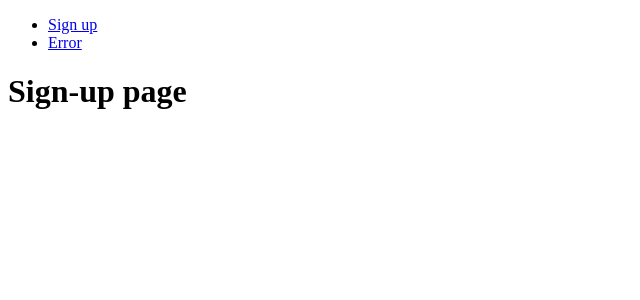
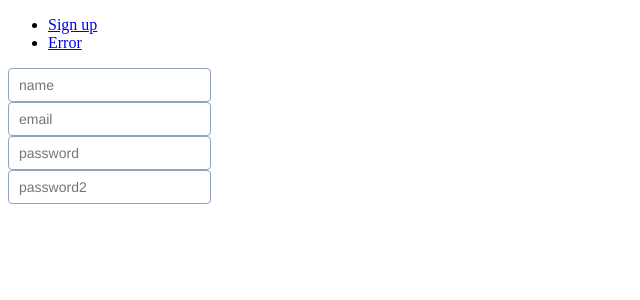
Before and after one commit to pixel-pixel/movie-tracker, a React (Create React App) app: page /sign-up in a window 1280 px wide. Shown: the top 300 px of the page, without its empty margins (0-640 px from the left). Built offline with nearby package versions, Linux system fonts and the light colour scheme.

Commit message:
[INSTALLED] Formik

```diff
--- a/package.json
+++ b/package.json
@@ -11,6 +11,7 @@
     "@types/node": "^12.20.25",
     "@types/react": "^17.0.21",
     "@types/react-dom": "^17.0.9",
+    "formik": "^2.2.9",
     "react": "^17.0.2",
     "react-dom": "^17.0.2",
     "react-router-dom": "^5.3.0",
--- a/src/components/Input/Input.tsx
+++ b/src/components/Input/Input.tsx
@@ -8,13 +8,15 @@ export interface InputProps extends HTMLAttributes<HTMLInputElement> {
 
 export const Input: FC<InputProps> = ({
   name,
+  error,
   placeholder,
-  error,
   className,
   ...props
 }) => {
   className = 'input ' + className
   className += error ? ' error' : ''
+
+  placeholder = placeholder ? placeholder : name
 
   return (
     <label className="input-wrapper">
--- /dev/null
+++ b/src/components/SignUpForm/SignUpForm.tsx
@@ -0,0 +1,13 @@
+import React, { FC } from "react";
+import Input from "../Input";
+
+export const SignUpForm: FC = () => {
+  return (
+    <form>
+      <Input name="name" />
+      <Input name="email" />
+      <Input name="password" />
+      <Input name="password2" />
+    </form>
+  )
+}
--- /dev/null
+++ b/src/components/SignUpForm/index.ts
@@ -0,0 +1,3 @@
+import { SignUpForm } from "./SignUpForm";
+
+export default SignUpForm
--- a/src/pages/SignUpPage/SignUpPage.tsx
+++ b/src/pages/SignUpPage/SignUpPage.tsx
@@ -1,7 +1,6 @@
 import React, { FC } from "react";
+import SignUpForm from "../../components/SignUpForm";
 
 export const SignUpPage: FC = () => (
-  <h1>
-    Sign-up page
-  </h1>
+  <SignUpForm />
 )
```
Also changed, not shown: 1 other file (tests, documents, lock files or other folders).
